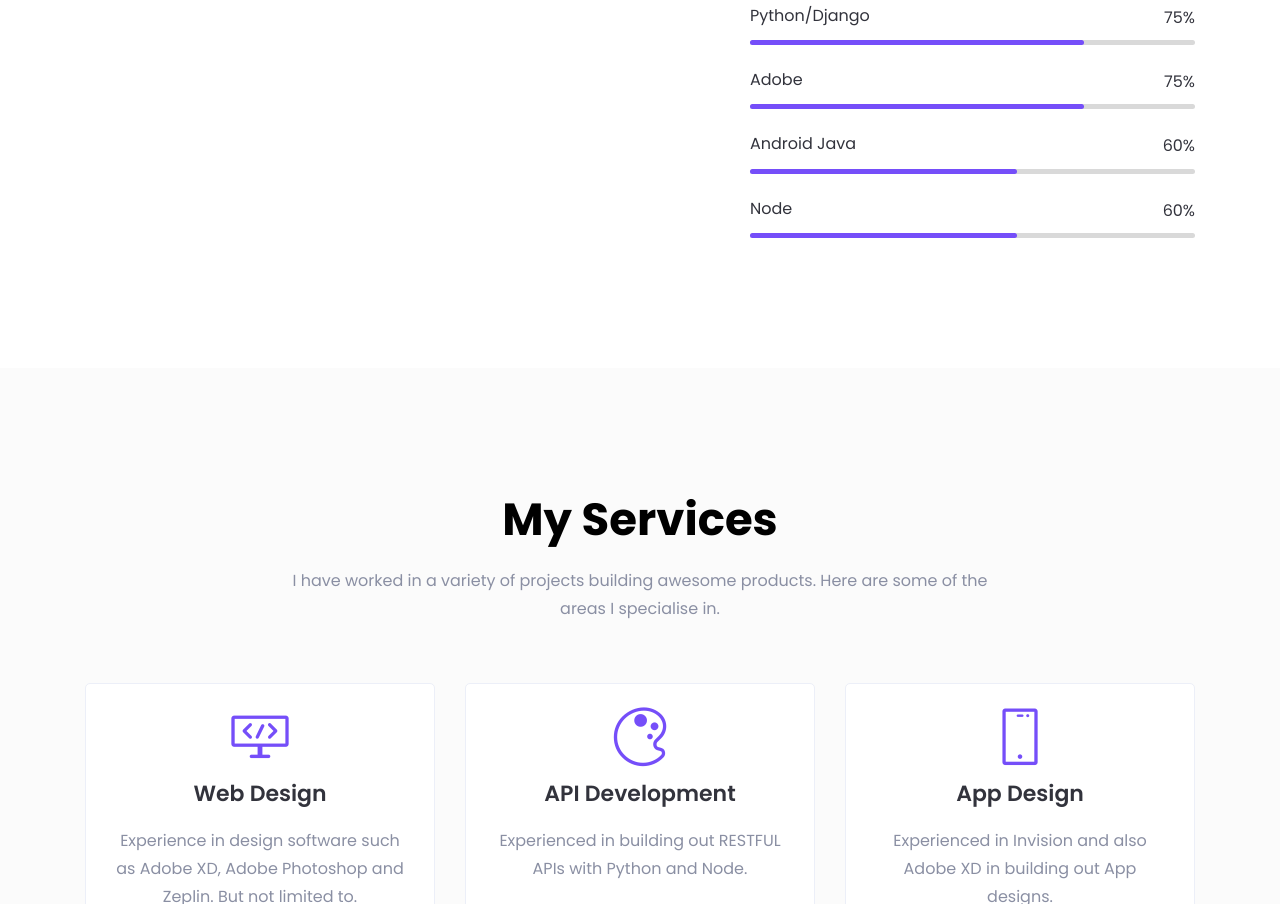
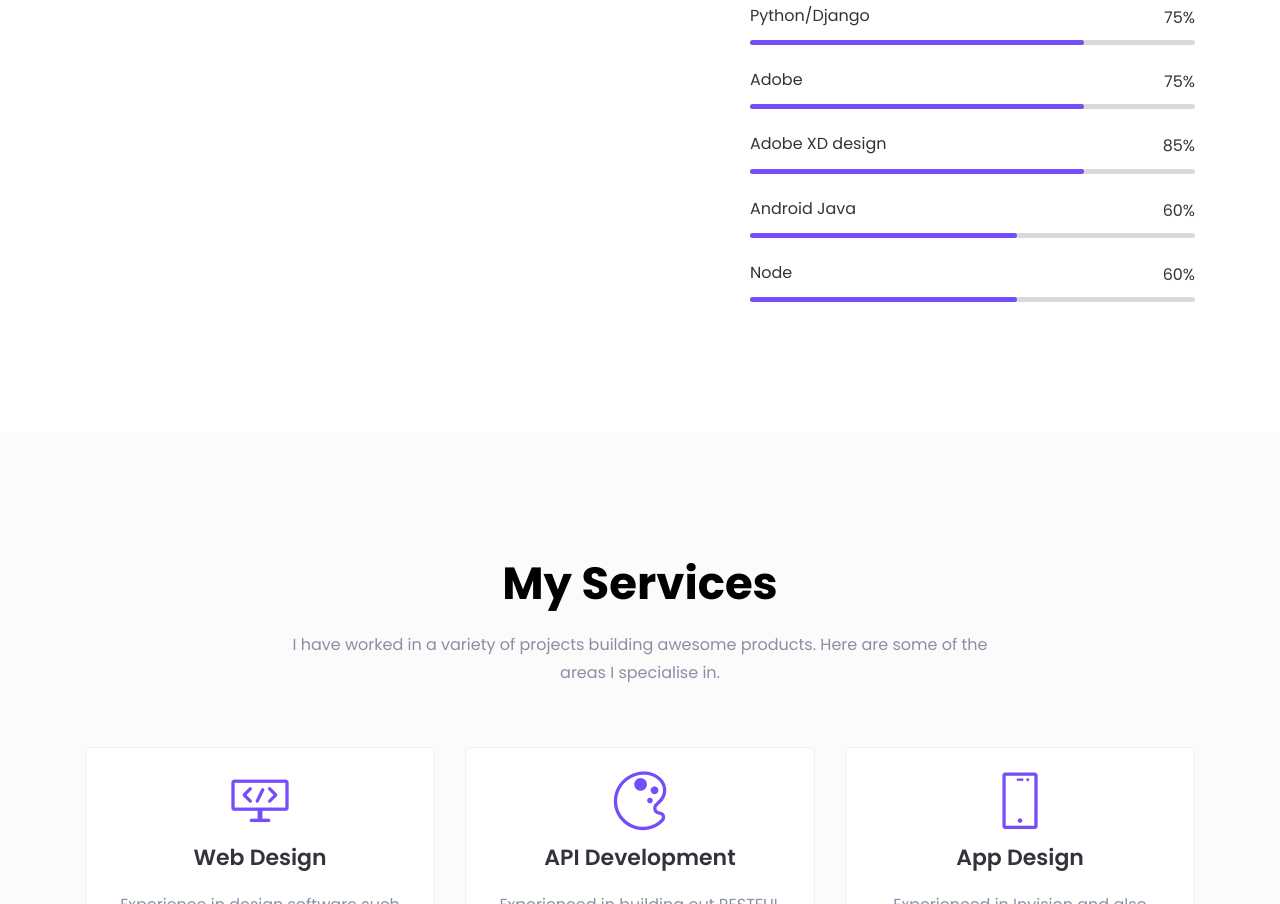
Before and after one commit to AlvinMugambi/my-portfolio, a plain HTML site: page index.html in a window 1280 px wide. Shown: the part 1440-2344 px from the top of the page. Drawn offline with Linux system fonts and the light colour scheme; files whose address does not match are found by name.

Commit message:
Update index.html

```diff
--- a/index.html
+++ b/index.html
@@ -407,6 +407,23 @@
                   <div class="skill-percentage">
                     <div class="count-box counted">
                       <span class="counter">75</span>
+                    </div>
+                    %
+                  </div>
+                </div>
+                <div class="skill-bar">
+                  <div class="bar-inner">
+                    <div class="bar progress-line" data-width="75"></div>
+                  </div>
+                </div>
+              </div>
+              <!-- skill item -->
+              <div class="skill-item mt-25">
+                <div class="skill-header">
+                  <h6 class="skill-title">Adobe XD design</h6>
+                  <div class="skill-percentage">
+                    <div class="count-box counted">
+                      <span class="counter">85</span>
                     </div>
                     %
                   </div>
```
